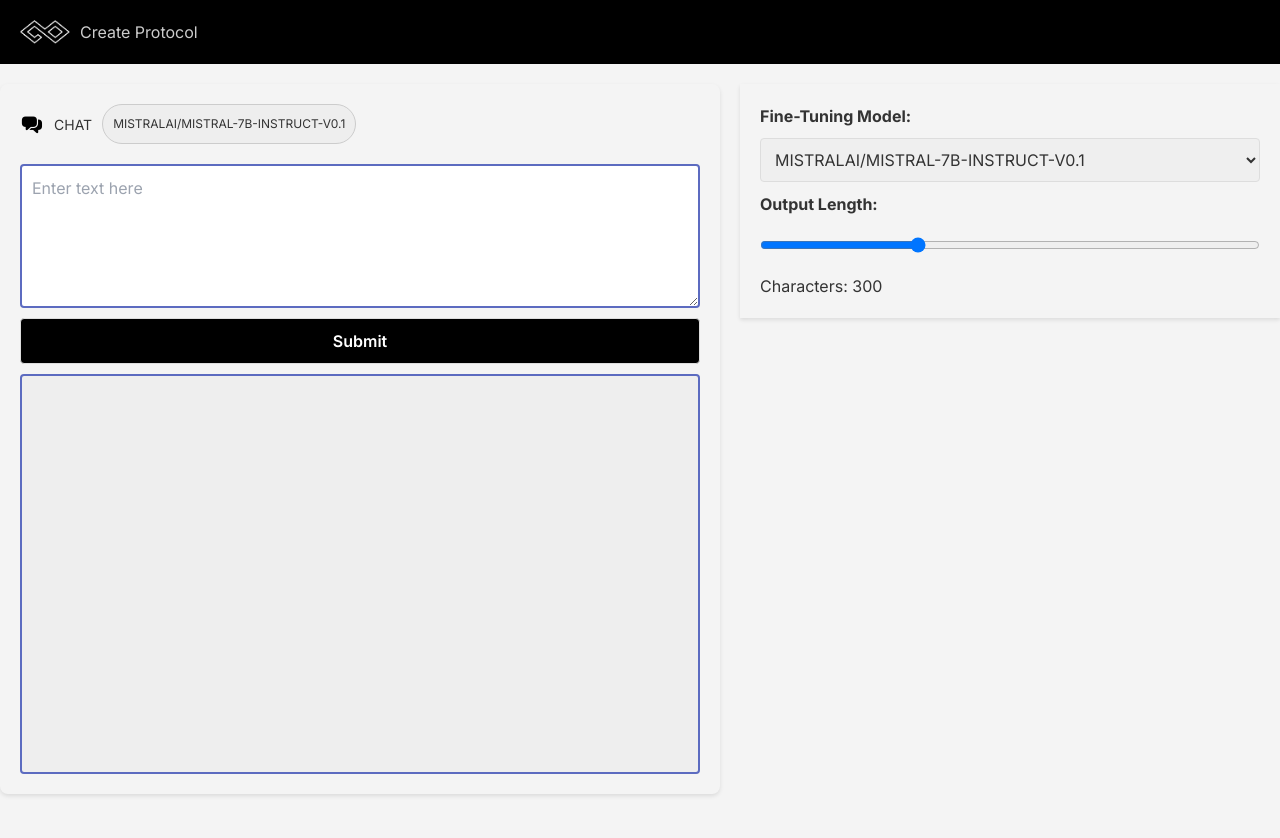
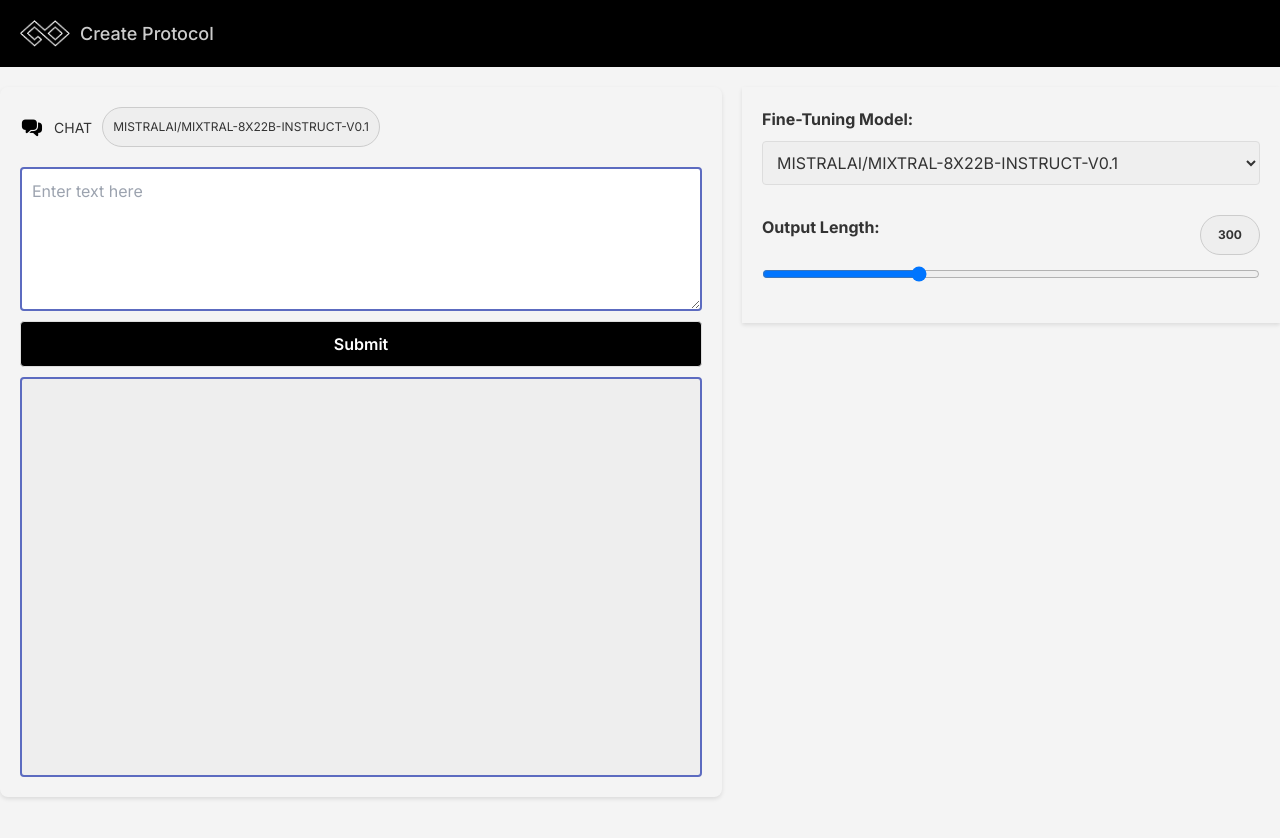
Before and after one commit to create-protocol/create-com-dashboard, a Next.js app: page / in a window 1280 px wide. Shown: the top 838 px of the page. Built offline with nearby package versions, Linux system fonts and the light colour scheme.

Commit message:
new model added and some ui fix

```diff
--- a/src/app/prompt.css
+++ b/src/app/prompt.css
@@ -128,6 +128,16 @@
     font-size: 12px;
     /* Remove margin if it's in the same row */
   }
+  .outputlen{
+    background-color: #eee;
+    border: 1px solid #ccc;
+    padding: 10px;
+    width: 60px;
+    font-weight: bold;
+    text-align: center;
+    border-radius: 20px;
+    font-size: 12px;
+  }
   .bi-chat {
     fill: #5C6BC0; /* Adjust the color to match your design */
   }
--- a/src/pages/prompt.js
+++ b/src/pages/prompt.js
@@ -9,7 +9,7 @@
 
 const Prompt = () => {
   const [prompt, setPrompt] = useState("");
-  const [selectedModel, setSelectedModel] = useState("MISTRALAI/MISTRAL-7B-INSTRUCT-V0.1");
+  const [selectedModel, setSelectedModel] = useState("MISTRALAI/MIXTRAL-8X22B-INSTRUCT-V0.1");
   const [tokenUsage, setTokenUsage] = useState(0);
   const [outputLength, setOutputLength] = useState(300);
   const [responseTime, setResponseTime] = useState(0);
@@ -18,9 +18,15 @@
     "MISTRALAI/MISTRAL-7B-INSTRUCT-V0.2",
     "MISTRALAI/MIXTRAL-8X22B-INSTRUCT-V0.1",
     "MISTRALAI/MIXTRAL-8X7B-INSTRUCT-V0.1",
-    "TOGETHERCOMPUTER/LLAMA-2-7B-32K-INSTRUCT",
-    "TOGETHERCOMPUTER/REDPAJAMA-INCITE-7B-CHAT",
-    "TOGETHERCOMPUTER/REDPAJAMA-INCITE-CHAT-3B-V1",
+    "META-LLAMA/LLAMA-2-13B-CHAT-HF",
+    "META-LLAMA/LLAMA-2-70B-CHAT-HF",
+    "META-LLAMA/LLAMA-2-7B-CHAT-HF",
+    "META-LLAMA/LLAMA-3-70B-CHAT-HF",
+    "META-LLAMA/LLAMA-3-8B-CHAT-HF",
+    "NOUSRESEARCH/NOUS-CAPYBARA-7B-V1P9",
+    "NOUSRESEARCH/NOUS-HERMES-2-MISTRAL-7B-DPO",
+    "NOUSRESEARCH/NOUS-HERMES-2-MIXTRAL-8X7B-DPO"
+
   ]);
   const [response, setResponse] = useState(null);
   const [loading, setLoading] = useState(false);
@@ -76,7 +82,7 @@
     <>
       <div className="logo-container">
         <Image src={logo} alt="Logo" width={50} height={50} />
-        <span style={{ color: "#ccc" }}>Create Protocol</span>
+        <span style={{ color: "#ccc",fontSize:"18px",fontWeight:"500" }}>Create Protocol</span>
       </div>
       <div className="main-container">
         <div className="left-container">
@@ -109,7 +115,7 @@
               Submit
             </button>
             <div className="response-container">
-            <p>{loading ? "Loading..." : truncateResponse(response, outputLength)}</p>
+              <p>{loading ? "Loading..." : truncateResponse(response, outputLength)}</p>
               {!loading && tokenUsage > 0 && (
                 <p className="token-usage">
                   {tokenUsage} TOKENS | {(tokenUsage / responseTime).toFixed(2)} TOKENS/S
@@ -125,6 +131,13 @@
             value={selectedModel}
             onChange={(event) => setSelectedModel(event.target.value)}
           >
+            <optgroup label="Meta Models">
+              {models.filter(model => model.includes("META-LLAMA")).map((model) => (
+                <option key={model} value={model}>
+                  {model}
+                </option>
+              ))}
+            </optgroup>
             <optgroup label="Mistral Models">
               {models.filter(model => model.includes("MISTRALAI")).map((model) => (
                 <option key={model} value={model}>
@@ -132,15 +145,22 @@
                 </option>
               ))}
             </optgroup>
+
             <optgroup label="Together Computer Models">
-              {models.filter(model => model.includes("TOGETHERCOMPUTER")).map((model) => (
+              {models.filter(model => model.includes("NOUSRESEARCH")).map((model) => (
                 <option key={model} value={model}>
                   {model}
                 </option>
               ))}
             </optgroup>
           </select>
-          <label htmlFor="output-length">Output Length:</label>
+          <div style={{ display: "flex", justifyContent: "space-between",marginTop:"20px" }}>
+            <label htmlFor="output-length">Output Length:</label>
+            <div style={{ display: "flex", alignItems: "center" }}>
+              <p className="outputlen">{outputLength}</p>
+            </div>
+
+          </div>
           <input
             type="range"
             id="output-length"
@@ -148,9 +168,8 @@
             max="1000" // Max characters you want to allow
             value={outputLength}
             onChange={handleSliderChange}
+          />
 
-          />
-          <p>Characters: {outputLength}</p>
 
         </div>
       </div>
```
